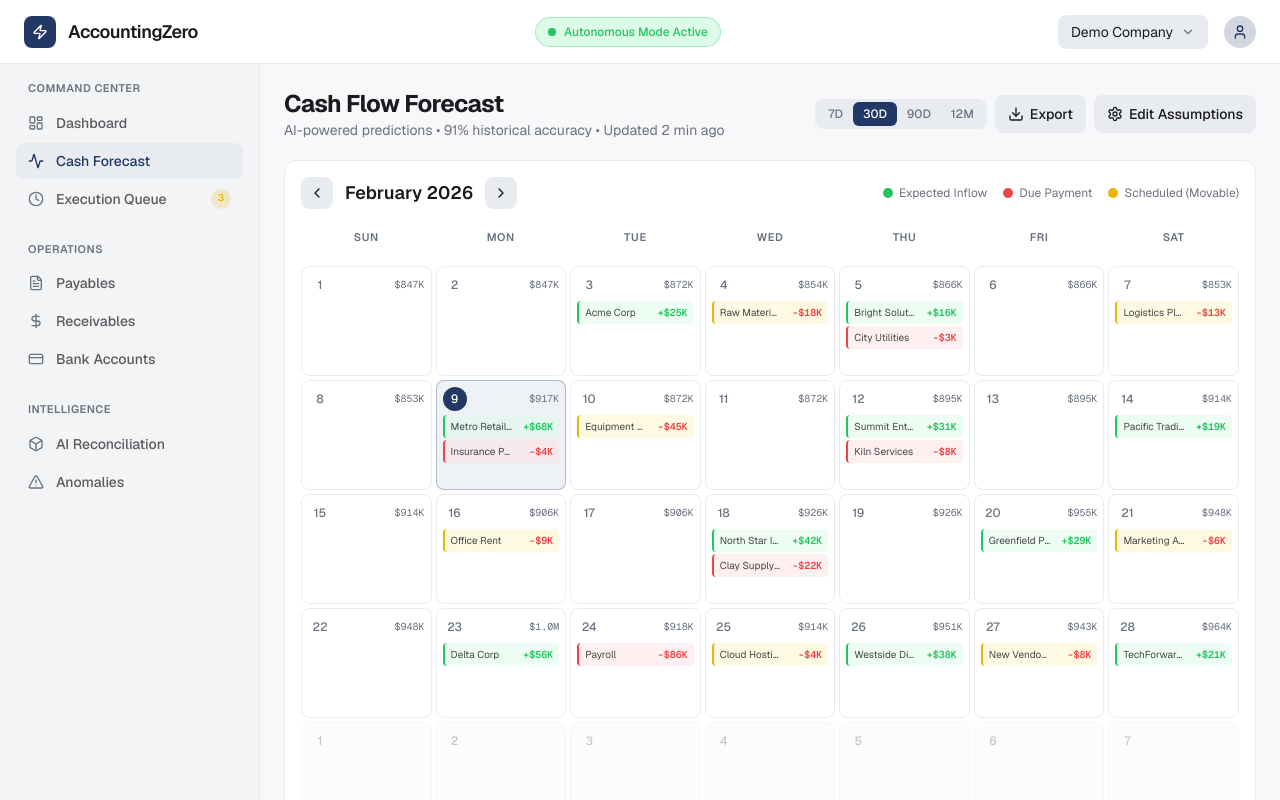
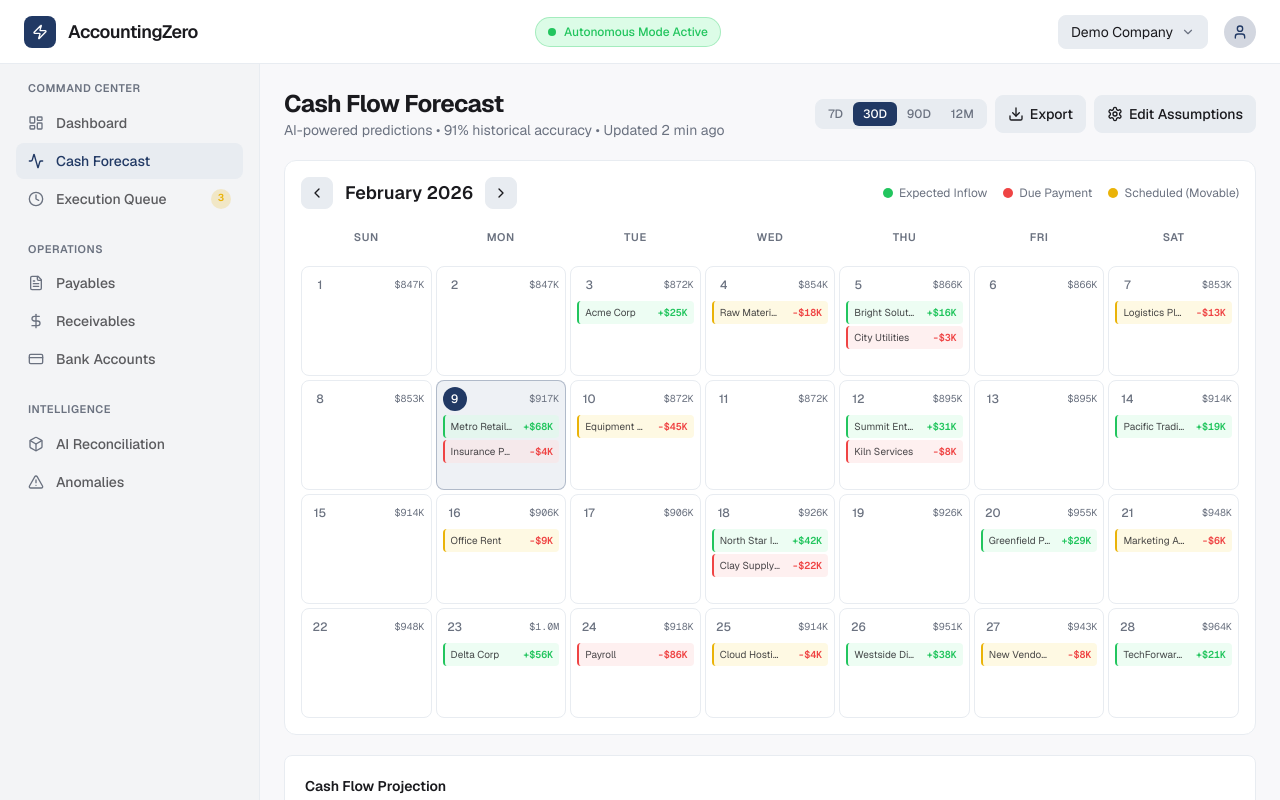
Before and after one commit to stellarone/v0-financial-decision-maker, a Next.js app: page /cash-forecast in a window 1280 px wide. Built offline with nearby package versions, Linux system fonts and the light colour scheme.

Commit message:
refactor: improve cash-calendar month day generation logic

```diff
--- a/components/calendar/cash-calendar.tsx
+++ b/components/calendar/cash-calendar.tsx
@@ -33,10 +33,21 @@ function getCalendarDays(year: number, month: number) {
   const days: Date[] = []
   const current = new Date(startDate)
 
-  // Always show 6 weeks
-  for (let i = 0; i < 42; i++) {
-    days.push(new Date(current))
-    current.setDate(current.getDate() + 1)
+  // Generate weeks until we've included the last day of the month
+  let includedLastDay = false
+  while (!includedLastDay) {
+    for (let i = 0; i < 7; i++) {
+      const d = new Date(current)
+      days.push(d)
+      if (
+        d.getDate() === lastDay.getDate() &&
+        d.getMonth() === lastDay.getMonth() &&
+        d.getFullYear() === lastDay.getFullYear()
+      ) {
+        includedLastDay = true
+      }
+      current.setDate(current.getDate() + 1)
+    }
   }
 
   return { days, firstDay, lastDay }
```
